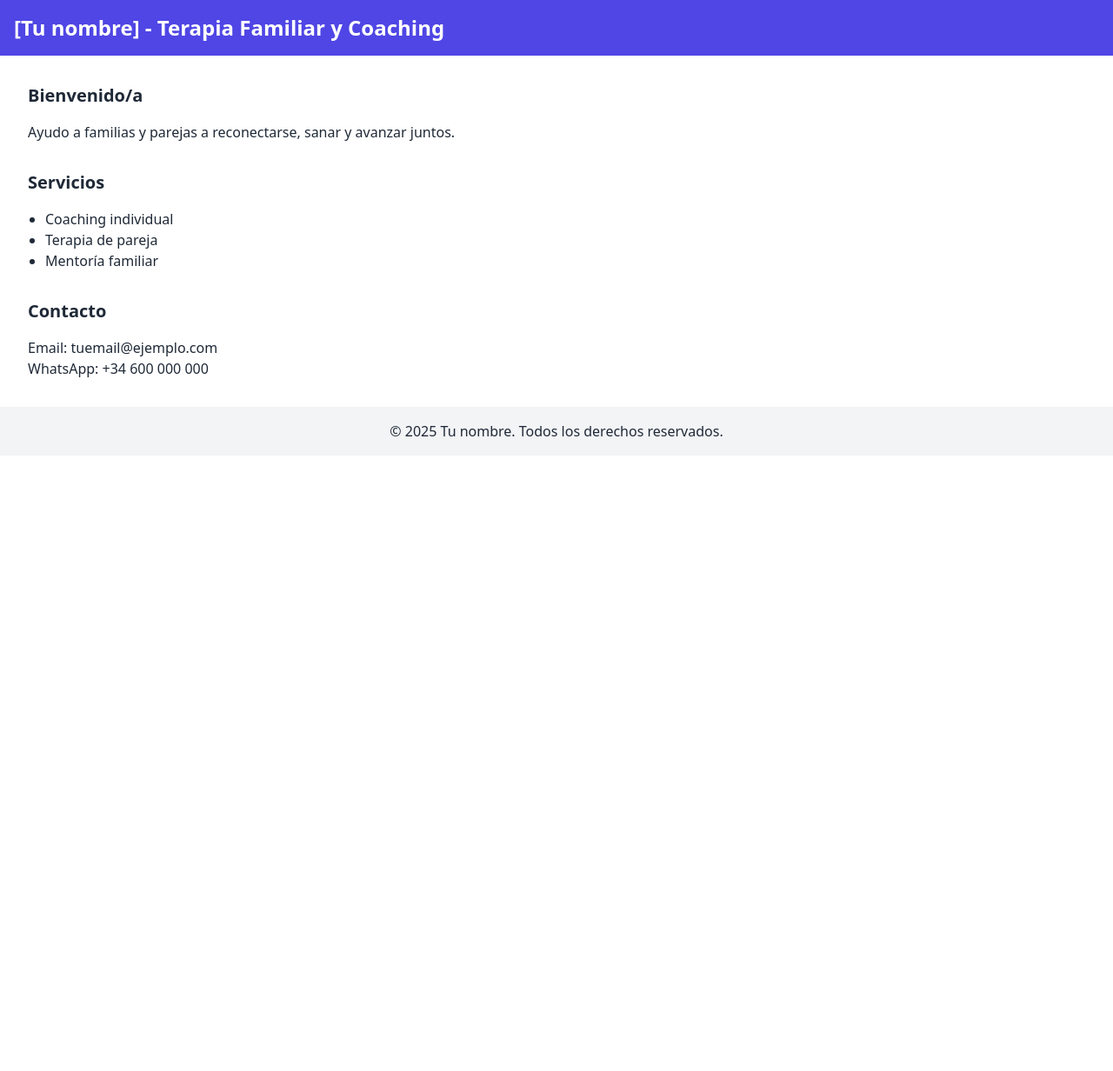
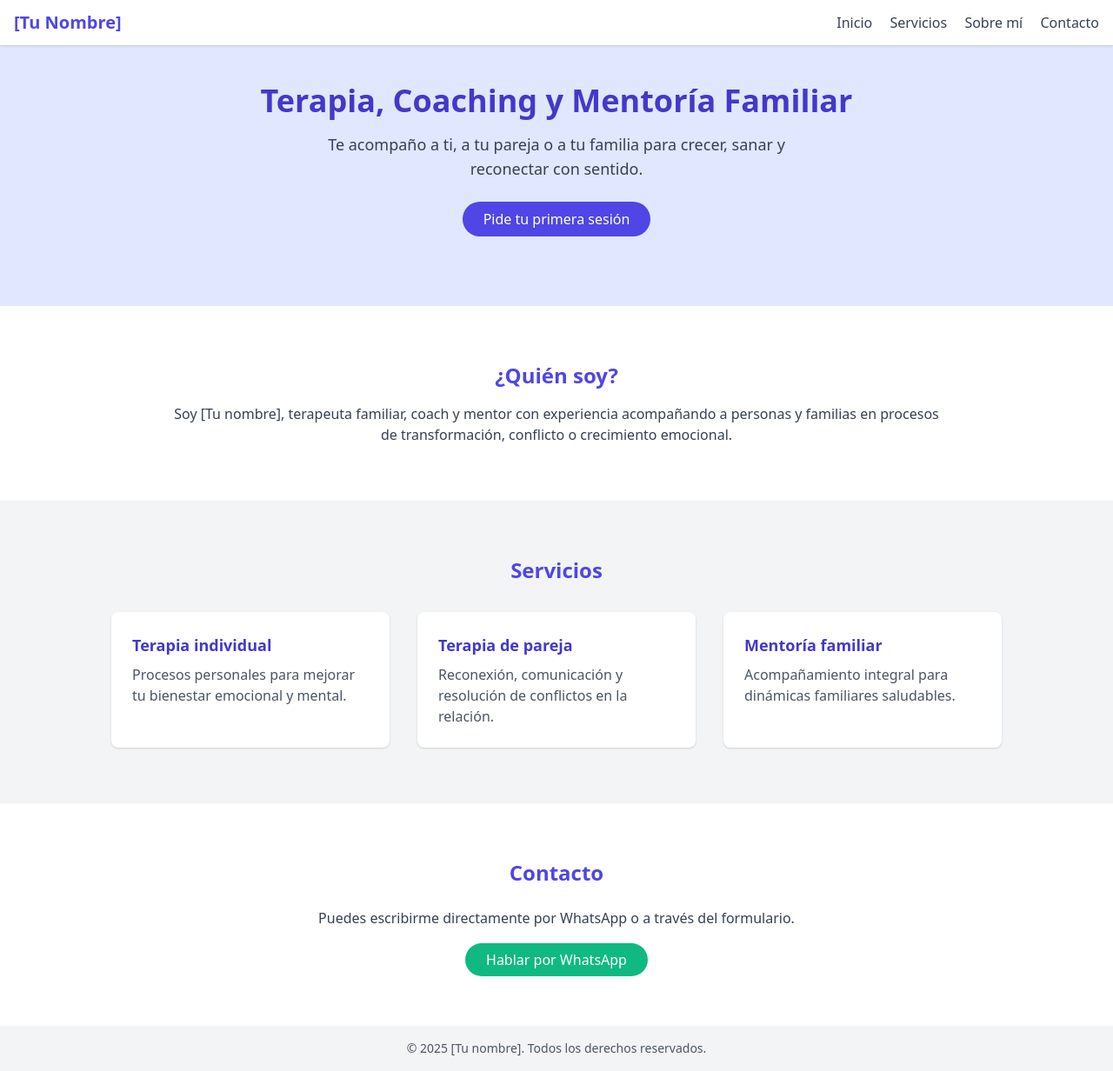
Before and after one commit to EYDE-MBM/EYDE, a plain HTML site: page index.html in a window 1280 px wide. Shown: the whole page at 87% size. Before the commit the page ends 800 px from the top, so only its background shows below. Drawn offline with nearby package versions, Linux system fonts and the light colour scheme.

Commit message:
Update index1.html
primera actualización 13/07/2025

```diff
--- a/index.html
+++ b/index.html
@@ -1,40 +1,75 @@
 <!DOCTYPE html>
 <html lang="es">
 <head>
-  <meta charset="UTF-8" />
-  <meta name="viewport" content="width=device-width, initial-scale=1.0" />
-  <title>Terapia y Coaching Familiar</title>
-  <link rel="stylesheet" href="https://cdn.jsdelivr.net/npm/tailwindcss@2.2.19/dist/tailwind.min.css">
+  <meta charset="UTF-8">
+  <meta name="viewport" content="width=device-width, initial-scale=1">
+  <title>Terapia Familiar y Coaching - [Tu Nombre]</title>
+  <link href="https://cdn.jsdelivr.net/npm/tailwindcss@2.2.19/dist/tailwind.min.css" rel="stylesheet">
 </head>
-<body class="bg-white text-gray-800">
-  <header class="bg-indigo-600 text-white p-4">
-    <h1 class="text-2xl font-bold">[Tu nombre] - Terapia Familiar y Coaching</h1>
+<body class="bg-gray-50 text-gray-800">
+
+  <!-- NAVBAR -->
+  <header class="bg-white shadow fixed w-full top-0 z-10">
+    <div class="container mx-auto px-4 py-3 flex justify-between items-center">
+      <h1 class="text-xl font-bold text-indigo-600">[Tu Nombre]</h1>
+      <nav class="space-x-4">
+        <a href="#inicio" class="text-gray-700 hover:text-indigo-600">Inicio</a>
+        <a href="#servicios" class="text-gray-700 hover:text-indigo-600">Servicios</a>
+        <a href="#sobre-mi" class="text-gray-700 hover:text-indigo-600">Sobre mí</a>
+        <a href="#contacto" class="text-gray-700 hover:text-indigo-600">Contacto</a>
+      </nav>
+    </div>
   </header>
 
-  <main class="p-8">
-    <section class="mb-8">
-      <h2 class="text-xl font-semibold mb-4">Bienvenido/a</h2>
-      <p>Ayudo a familias y parejas a reconectarse, sanar y avanzar juntos.</p>
-    </section>
+  <!-- HERO -->
+  <section id="inicio" class="pt-24 bg-indigo-100 text-center py-20">
+    <h2 class="text-4xl font-bold text-indigo-700 mb-4">Terapia, Coaching y Mentoría Familiar</h2>
+    <p class="text-lg max-w-xl mx-auto text-gray-700">Te acompaño a ti, a tu pareja o a tu familia para crecer, sanar y reconectar con sentido.</p>
+    <a href="#contacto" class="mt-6 inline-block bg-indigo-600 text-white py-2 px-6 rounded-full hover:bg-indigo-700 transition">Pide tu primera sesión</a>
+  </section>
 
-    <section class="mb-8">
-      <h2 class="text-xl font-semibold mb-4">Servicios</h2>
-      <ul class="list-disc pl-5">
-        <li>Coaching individual</li>
-        <li>Terapia de pareja</li>
-        <li>Mentoría familiar</li>
-      </ul>
-    </section>
+  <!-- SOBRE MÍ -->
+  <section id="sobre-mi" class="bg-white py-16 px-4">
+    <div class="max-w-4xl mx-auto text-center">
+      <h3 class="text-2xl font-bold text-indigo-600 mb-4">¿Quién soy?</h3>
+      <p class="text-gray-700">Soy [Tu nombre], terapeuta familiar, coach y mentor con experiencia acompañando a personas y familias en procesos de transformación, conflicto o crecimiento emocional.</p>
+    </div>
+  </section>
 
-    <section>
-      <h2 class="text-xl font-semibold mb-4">Contacto</h2>
-      <p>Email: tuemail@ejemplo.com</p>
-      <p>WhatsApp: +34 600 000 000</p>
-    </section>
-  </main>
+  <!-- SERVICIOS -->
+  <section id="servicios" class="bg-gray-100 py-16 px-4">
+    <div class="max-w-5xl mx-auto">
+      <h3 class="text-2xl font-bold text-indigo-600 mb-8 text-center">Servicios</h3>
+      <div class="grid grid-cols-1 md:grid-cols-3 gap-8">
+        <div class="bg-white shadow p-6 rounded-lg">
+          <h4 class="font-semibold text-lg text-indigo-700 mb-2">Terapia individual</h4>
+          <p class="text-gray-600">Procesos personales para mejorar tu bienestar emocional y mental.</p>
+        </div>
+        <div class="bg-white shadow p-6 rounded-lg">
+          <h4 class="font-semibold text-lg text-indigo-700 mb-2">Terapia de pareja</h4>
+          <p class="text-gray-600">Reconexión, comunicación y resolución de conflictos en la relación.</p>
+        </div>
+        <div class="bg-white shadow p-6 rounded-lg">
+          <h4 class="font-semibold text-lg text-indigo-700 mb-2">Mentoría familiar</h4>
+          <p class="text-gray-600">Acompañamiento integral para dinámicas familiares saludables.</p>
+        </div>
+      </div>
+    </div>
+  </section>
 
-  <footer class="bg-gray-100 text-center py-4">
-    &copy; 2025 Tu nombre. Todos los derechos reservados.
+  <!-- CONTACTO -->
+  <section id="contacto" class="bg-white py-16 px-4">
+    <div class="max-w-3xl mx-auto text-center">
+      <h3 class="text-2xl font-bold text-indigo-600 mb-6">Contacto</h3>
+      <p class="text-gray-700 mb-6">Puedes escribirme directamente por WhatsApp o a través del formulario.</p>
+      <a href="https://wa.me/34600000000" target="_blank" class="bg-green-500 text-white py-2 px-6 rounded-full hover:bg-green-600 transition">Hablar por WhatsApp</a>
+    </div>
+  </section>
+
+  <!-- FOOTER -->
+  <footer class="bg-gray-100 py-4 text-center text-sm text-gray-600">
+    &copy; 2025 [Tu nombre]. Todos los derechos reservados.
   </footer>
+
 </body>
 </html>
```
